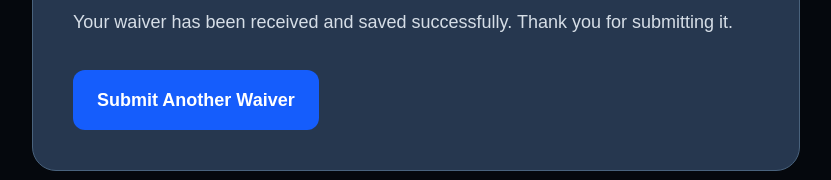
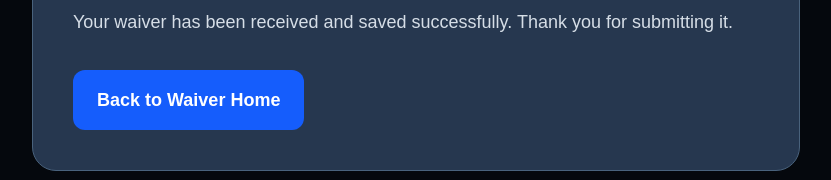
Before and after one commit to boejoyd/paradeone, a Next.js app: page /camp-nackte/waiver/thank-you in a window 1280 px wide. Shown: the part 191-371 px from the top of the page, without its empty margins (224-1055 px from the left). Built offline with nearby package versions, Linux system fonts and the light colour scheme.

Commit message:
Add waiver home return button (#23)
Rename the post-submission action so guests can clearly return to the Camp Nackte waiver page.

```diff
--- a/app/camp-nackte/waiver/thank-you/page.tsx
+++ b/app/camp-nackte/waiver/thank-you/page.tsx
@@ -23,7 +23,7 @@ export default async function CampNackteThankYouPage({ searchParams }: { searchP
             href="/camp-nackte/waiver"
             className="inline-flex rounded-xl bg-blue-600 px-6 py-4 text-lg font-semibold text-white hover:bg-blue-500"
           >
-            Submit Another Waiver
+            Back to Waiver Home
           </Link>
         </div>
       </section>
```
